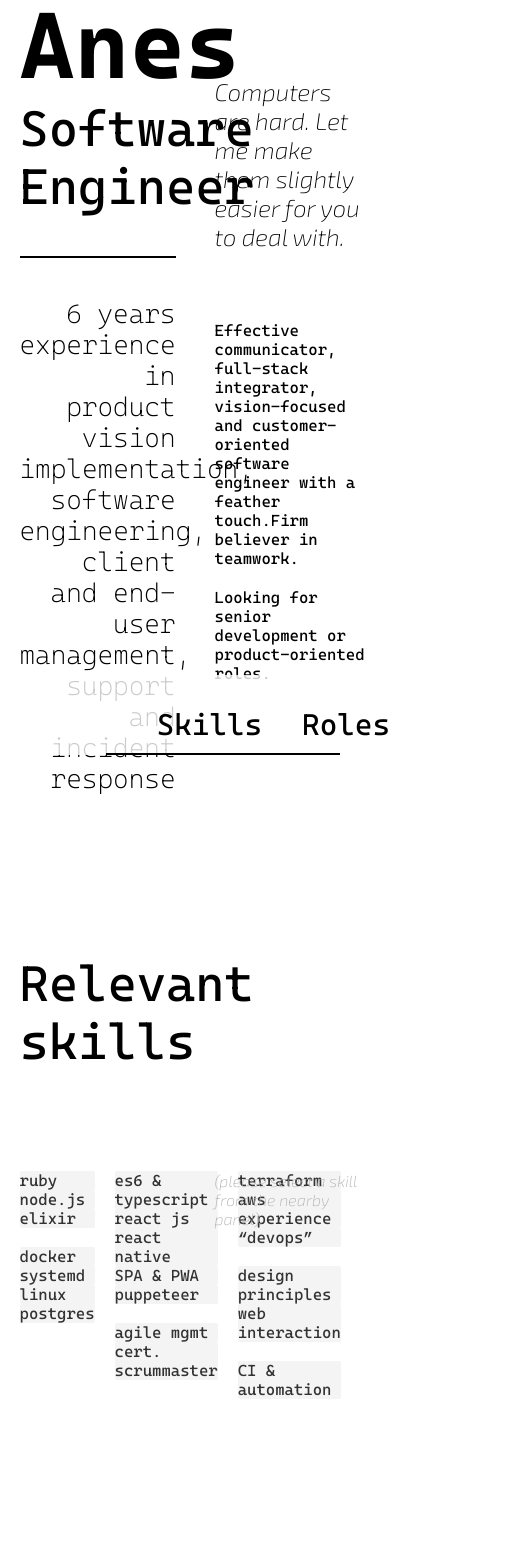
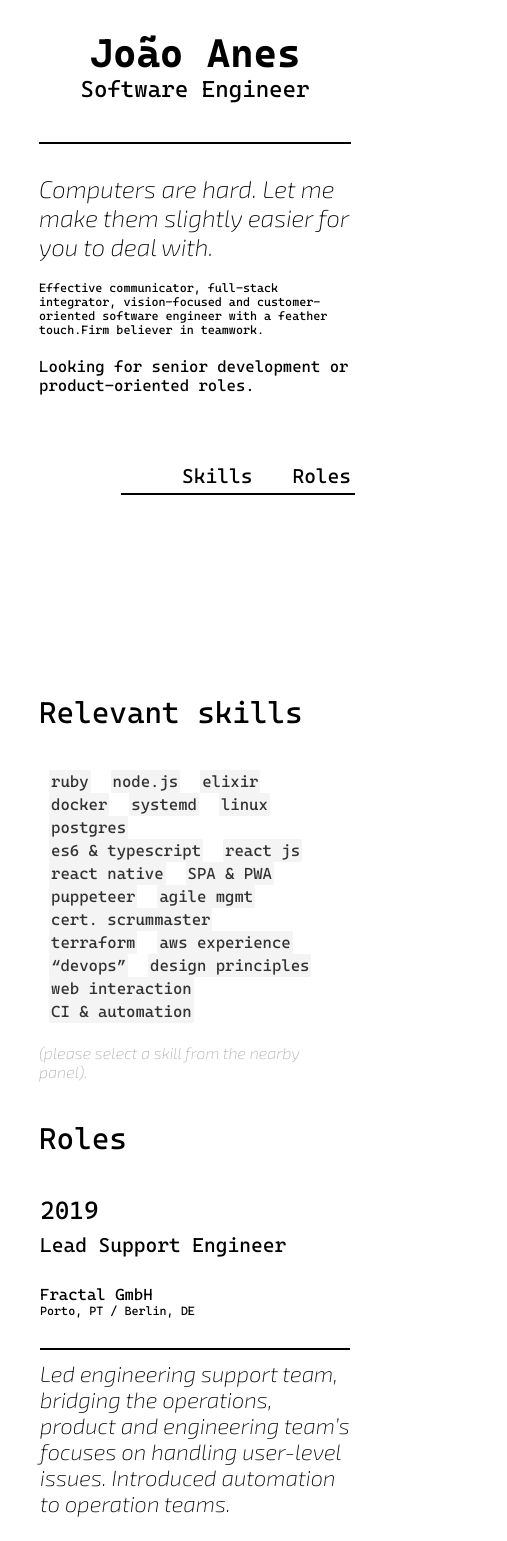
Before and after one commit to joaoanes/website, a Svelte app: page / in a window 390 px wide. Shown: the top 1541 px of the page, 507 px wide, since content can reach past the window. Built offline with nearby package versions, Linux system fonts and the light colour scheme; a web font is replaced by a local one.

Commit message:
Add "better" mobile support

```diff
--- a/public/index.html
+++ b/public/index.html
@@ -8,9 +8,9 @@
 	<title>João Anes - Software Engineer</title>
 
 	<link rel='icon' type='image/png' href='/favicon.png'>
+	<link rel='stylesheet' href='/build/bundle.css'>
 	<link rel='stylesheet' href='/global.css'>
 	<link rel='stylesheet' href='/windtail.css'>
-	<link rel='stylesheet' href='/build/bundle.css'>
 
 	<link rel="preload" href="/graphics.png" as="image">
 
--- a/public/windtail.css
+++ b/public/windtail.css
@@ -82,3 +82,46 @@
 .grow {
 	flex-grow: 1;
 }
+
+.page-container {
+	display: flex;
+    height: 80vh;
+  }
+
+
+@media(max-width:540px) {
+
+	.left, .right {
+		flex-direction: column;
+		width: 100%;
+		max-width: 100%;
+		display: flex;
+		margin-bottom: 20px;
+	}
+
+	.page-container {
+		flex-direction: column;
+		height: auto;
+	}
+
+	.top, .bottom {
+		flex-direction: column;
+	}
+
+	.grow-h-container {
+		margin-left: 40px;
+		margin-right: 40px;
+	}
+
+	.left.align-end {
+		align-items: flex-start;
+	}
+
+	.role {
+		margin-left: 0;
+	}
+
+	.container {
+		flex-direction: column;
+	}
+}
--- a/src/HistoryPanel.svelte
+++ b/src/HistoryPanel.svelte
@@ -85,13 +85,6 @@
     margin-bottom: 50px;
   }
 
-  .bottom,
-  .top {
-    display: flex;
-    flex-direction: row;
-    justify-content: center;
-  }
-
   .what-do {
     font-family: "Exo2Italic";
     font-size: 30px;
@@ -117,6 +110,30 @@
     background-color: black;
     margin-bottom: 50px;
     margin-top: 18px;
+  }
+
+  @media (max-width: 540px) {
+    .role {
+      margin-left: 0;
+    }
+
+    .history-divider {
+      width: 100%;
+      margin-top: 10px;
+      margin-bottom: 10px;
+    }
+
+    .date {
+      font-size: 25px;
+    }
+
+    .role {
+      font-size: 20px;
+    }
+
+    .what-do {
+      font-size: 22px;
+    }
   }
 
   .blurb {
--- a/src/Index.svelte
+++ b/src/Index.svelte
@@ -147,4 +147,62 @@
     background-color: rgba(255, 255, 255, 0.8);
     margin-bottom: 200px;
   }
+
+  @media (max-width: 540px) {
+    .name {
+      margin-top: 30px;
+      font-size: 40px;
+    }
+
+    .title {
+      font-size: 23px;
+    }
+
+    .name-container * {
+      margin-left: auto;
+      margin-right: auto;
+    }
+
+    .subtitle {
+      margin-top: 40px;
+      text-align: end;
+      font-size: 20px;
+    }
+
+    .description {
+      font-size: 12px;
+      margin-top: 20px;
+    }
+
+    .roles {
+      font-size: 30px;
+      margin-bottom: 20px;
+    }
+
+    .header .container {
+      flex-direction: row;
+      align-items: flex-end;
+    }
+
+    .header .right {
+      margin-bottom: 0px;
+    }
+
+    .header a {
+      font-size: 20px;
+      margin-bottom: 5px;
+    }
+
+    .quote {
+      margin-top: 10px;
+    }
+
+    .subtitle {
+      display: none;
+    }
+
+    .header-divider {
+      margin-right: 35px;
+    }
+  }
 </style>
--- a/src/PageContainer.svelte
+++ b/src/PageContainer.svelte
@@ -1,12 +1,6 @@
-<div>
+<div class="page-container">
   <slot />
 </div>
 
 <style>
-  div {
-    height: 80vh;
-    display: flex;
-    flex: 1;
-    flex-direction: row;
-  }
 </style>
--- a/src/SkillPage.svelte
+++ b/src/SkillPage.svelte
@@ -118,4 +118,31 @@
   .hilarious-misalign {
     transform: translateY(-140px) translateX(-130px);
   }
+
+  @media (max-width: 540px) {
+    .skill-column {
+      flex-direction: row;
+      flex-wrap: wrap;
+    }
+
+    .skill {
+      padding: 2px;
+      margin-left: 10px;
+      margin-right: 10px;
+    }
+
+    .skills-cta {
+      margin-bottom: 20px;
+      font-size: 30px;
+    }
+
+    .skill-description {
+      font-size: 20px;
+      min-height: 200px;
+    }
+
+    .skill-container {
+      margin-bottom: 20px;
+    }
+  }
 </style>
```
